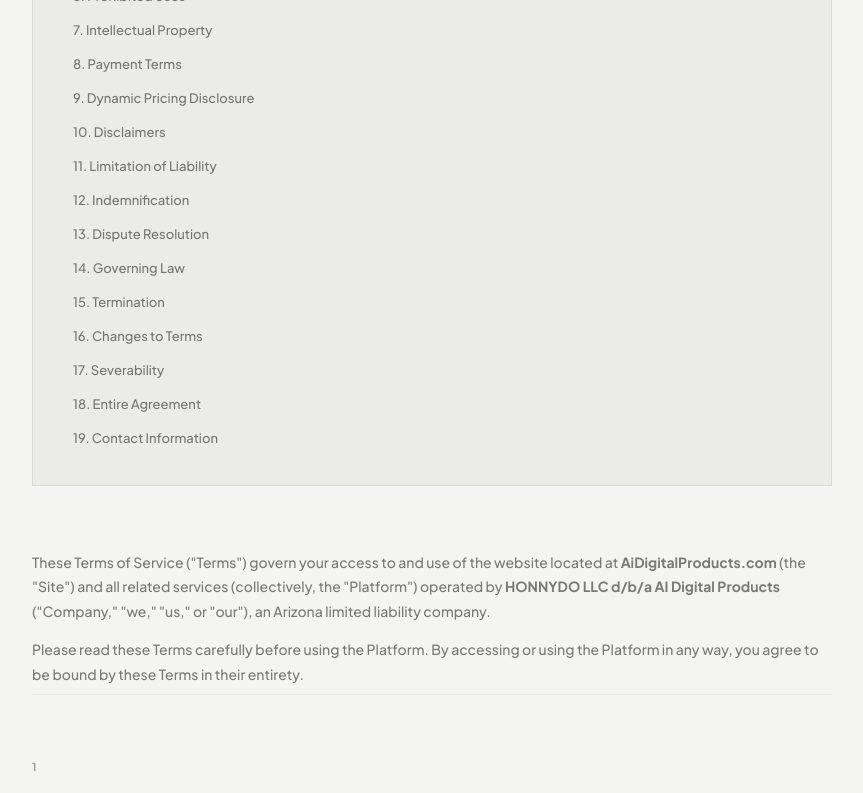
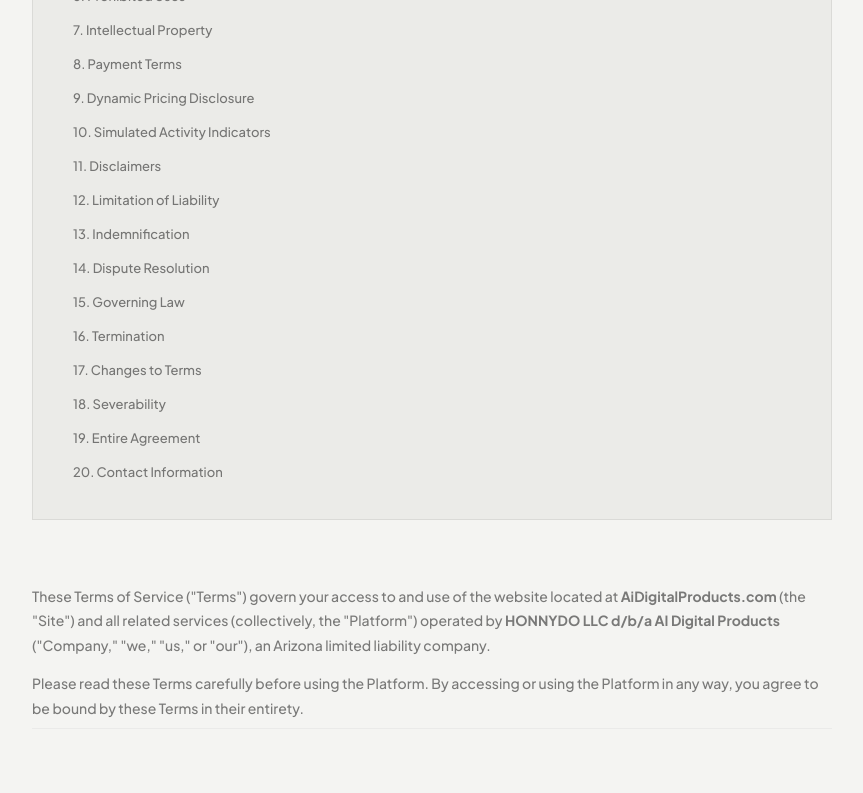
Before and after one commit to podprompts/aidigitalproducts-site, a Next.js app: page /terms in a window 1280 px wide. Shown: the part 860-1653 px from the top of the page, without its empty margins (208-1071 px from the left). Built offline with nearby package versions, Linux system fonts and the light colour scheme.

Commit message:
Add Section 10: Simulated Activity Indicators to ToS, renumber sections 10-20

```diff
--- a/src/app/terms/page.tsx
+++ b/src/app/terms/page.tsx
@@ -10,25 +10,26 @@
 };
 
 const toc = [
-  { id: "acceptance",       label: "1. Acceptance of Terms" },
-  { id: "platform",         label: "2. Platform Description" },
-  { id: "accounts",         label: "3. User Accounts & Eligibility" },
-  { id: "buyer-terms",      label: "4. Buyer Terms" },
-  { id: "seller-terms",     label: "5. Seller Terms" },
-  { id: "prohibited",       label: "6. Prohibited Uses" },
-  { id: "ip",               label: "7. Intellectual Property" },
-  { id: "payments",         label: "8. Payment Terms" },
-  { id: "dynamic-pricing",  label: "9. Dynamic Pricing Disclosure" },
-  { id: "disclaimers",      label: "10. Disclaimers" },
-  { id: "liability",        label: "11. Limitation of Liability" },
-  { id: "indemnification",  label: "12. Indemnification" },
-  { id: "disputes",         label: "13. Dispute Resolution" },
-  { id: "governing-law",    label: "14. Governing Law" },
-  { id: "termination",      label: "15. Termination" },
-  { id: "changes",          label: "16. Changes to Terms" },
-  { id: "severability",     label: "17. Severability" },
-  { id: "entire-agreement", label: "18. Entire Agreement" },
-  { id: "contact",          label: "19. Contact Information" },
+  { id: "acceptance",          label: "1. Acceptance of Terms" },
+  { id: "platform",            label: "2. Platform Description" },
+  { id: "accounts",            label: "3. User Accounts & Eligibility" },
+  { id: "buyer-terms",         label: "4. Buyer Terms" },
+  { id: "seller-terms",        label: "5. Seller Terms" },
+  { id: "prohibited",          label: "6. Prohibited Uses" },
+  { id: "ip",                  label: "7. Intellectual Property" },
+  { id: "payments",            label: "8. Payment Terms" },
+  { id: "dynamic-pricing",     label: "9. Dynamic Pricing Disclosure" },
+  { id: "simulated-activity",  label: "10. Simulated Activity Indicators" },
+  { id: "disclaimers",         label: "11. Disclaimers" },
+  { id: "liability",           label: "12. Limitation of Liability" },
+  { id: "indemnification",     label: "13. Indemnification" },
+  { id: "disputes",            label: "14. Dispute Resolution" },
+  { id: "governing-law",       label: "15. Governing Law" },
+  { id: "termination",         label: "16. Termination" },
+  { id: "changes",             label: "17. Changes to Terms" },
+  { id: "severability",        label: "18. Severability" },
+  { id: "entire-agreement",    label: "19. Entire Agreement" },
+  { id: "contact",             label: "20. Contact Information" },
 ];
 
 export default function TermsPage() {
@@ -452,8 +453,34 @@
               </p>
             </LegalSection>
 
-            {/* 10 */}
-            <LegalSection id="disclaimers" number="10" title="Disclaimers">
+            {/* 10 — NEW */}
+            <LegalSection id="simulated-activity" number="10" title="Simulated Activity Indicators">
+              <p>
+                Certain product pages on the Platform may display activity indicators such as the
+                number of users currently viewing a product, items remaining in stock, or the number
+                of users who have added a product to their cart. These figures are estimates and
+                simulations intended to represent general marketplace activity and are not derived
+                from real-time inventory data, live session tracking, or actual user behavior at any
+                specific point in time.
+              </p>
+              <p>
+                These indicators are provided for illustrative purposes only and should not be
+                relied upon as precise or literal representations of actual user activity, current
+                demand, or physical stock availability. Because all products on this Platform are
+                delivered electronically, they are not subject to physical inventory constraints,
+                and no stock limitation implied by these indicators reflects a genuine supply
+                restriction.
+              </p>
+              <p>
+                The Company makes no representation that any displayed activity figure accurately
+                reflects the number of simultaneous visitors, units available, or carts containing
+                any given product at any moment. These displays do not constitute a guarantee of
+                scarcity, availability, or demand.
+              </p>
+            </LegalSection>
+
+            {/* 11 */}
+            <LegalSection id="disclaimers" number="11" title="Disclaimers">
               <p>
                 THE PLATFORM AND ALL PRODUCTS AVAILABLE THEREON ARE PROVIDED ON AN &quot;AS IS&quot; AND
                 &quot;AS AVAILABLE&quot; BASIS WITHOUT WARRANTIES OF ANY KIND, EITHER EXPRESS OR IMPLIED.
@@ -476,8 +503,8 @@
               </p>
             </LegalSection>
 
-            {/* 11 */}
-            <LegalSection id="liability" number="11" title="Limitation of Liability">
+            {/* 12 */}
+            <LegalSection id="liability" number="12" title="Limitation of Liability">
               <p>
                 TO THE MAXIMUM EXTENT PERMITTED BY APPLICABLE LAW, IN NO EVENT SHALL HONNYDO LLC,
                 ITS OFFICERS, DIRECTORS, EMPLOYEES, AGENTS, OR AFFILIATES BE LIABLE FOR ANY
@@ -498,8 +525,8 @@
               </p>
             </LegalSection>
 
-            {/* 12 */}
-            <LegalSection id="indemnification" number="12" title="Indemnification">
+            {/* 13 */}
+            <LegalSection id="indemnification" number="13" title="Indemnification">
               <p>
                 You agree to defend, indemnify, and hold harmless HONNYDO LLC and its officers,
                 directors, employees, contractors, agents, licensors, and suppliers from and against
@@ -517,8 +544,8 @@
               </ul>
             </LegalSection>
 
-            {/* 13 */}
-            <LegalSection id="disputes" number="13" title="Dispute Resolution">
+            {/* 14 */}
+            <LegalSection id="disputes" number="14" title="Dispute Resolution">
               <SubHeading>Informal Resolution</SubHeading>
               <p>
                 Before initiating any formal dispute proceeding, you agree to contact us through
@@ -554,8 +581,8 @@
               </p>
             </LegalSection>
 
-            {/* 14 */}
-            <LegalSection id="governing-law" number="14" title="Governing Law">
+            {/* 15 */}
+            <LegalSection id="governing-law" number="15" title="Governing Law">
               <p>
                 These Terms shall be governed by and construed in accordance with the laws of the{" "}
                 <strong>State of Arizona, USA</strong>, without regard to its conflict of law
@@ -565,8 +592,8 @@
               </p>
             </LegalSection>
 
-            {/* 15 */}
-            <LegalSection id="termination" number="15" title="Termination">
+            {/* 16 */}
+            <LegalSection id="termination" number="16" title="Termination">
               <p>
                 We may terminate or suspend your access to the Platform immediately, without prior
                 notice or liability, for any reason whatsoever, including without limitation if you
@@ -587,8 +614,8 @@
               </p>
             </LegalSection>
 
-            {/* 16 */}
-            <LegalSection id="changes" number="16" title="Changes to Terms">
+            {/* 17 */}
+            <LegalSection id="changes" number="17" title="Changes to Terms">
               <p>
                 We reserve the right to update or modify these Terms at any time at our sole
                 discretion. When we make material changes, we will update the &quot;Last Updated&quot; date
@@ -602,8 +629,8 @@
               </p>
             </LegalSection>
 
-            {/* 17 */}
-            <LegalSection id="severability" number="17" title="Severability">
+            {/* 18 */}
+            <LegalSection id="severability" number="18" title="Severability">
               <p>
                 If any provision of these Terms is found by a court or arbitrator of competent
                 jurisdiction to be invalid, illegal, or unenforceable, that provision shall be
@@ -612,8 +639,8 @@
               </p>
             </LegalSection>
 
-            {/* 18 */}
-            <LegalSection id="entire-agreement" number="18" title="Entire Agreement">
+            {/* 19 */}
+            <LegalSection id="entire-agreement" number="19" title="Entire Agreement">
               <p>
                 These Terms, together with our{" "}
                 <Link href="/privacy" style={{ color: "var(--ink)", fontWeight: 600 }}>
@@ -626,8 +653,8 @@
               </p>
             </LegalSection>
 
-            {/* 19 */}
-            <LegalSection id="contact" number="19" title="Contact Information">
+            {/* 20 */}
+            <LegalSection id="contact" number="20" title="Contact Information">
               <p>If you have any questions about these Terms, please contact us:</p>
               <ContactBlock />
             </LegalSection>
```
